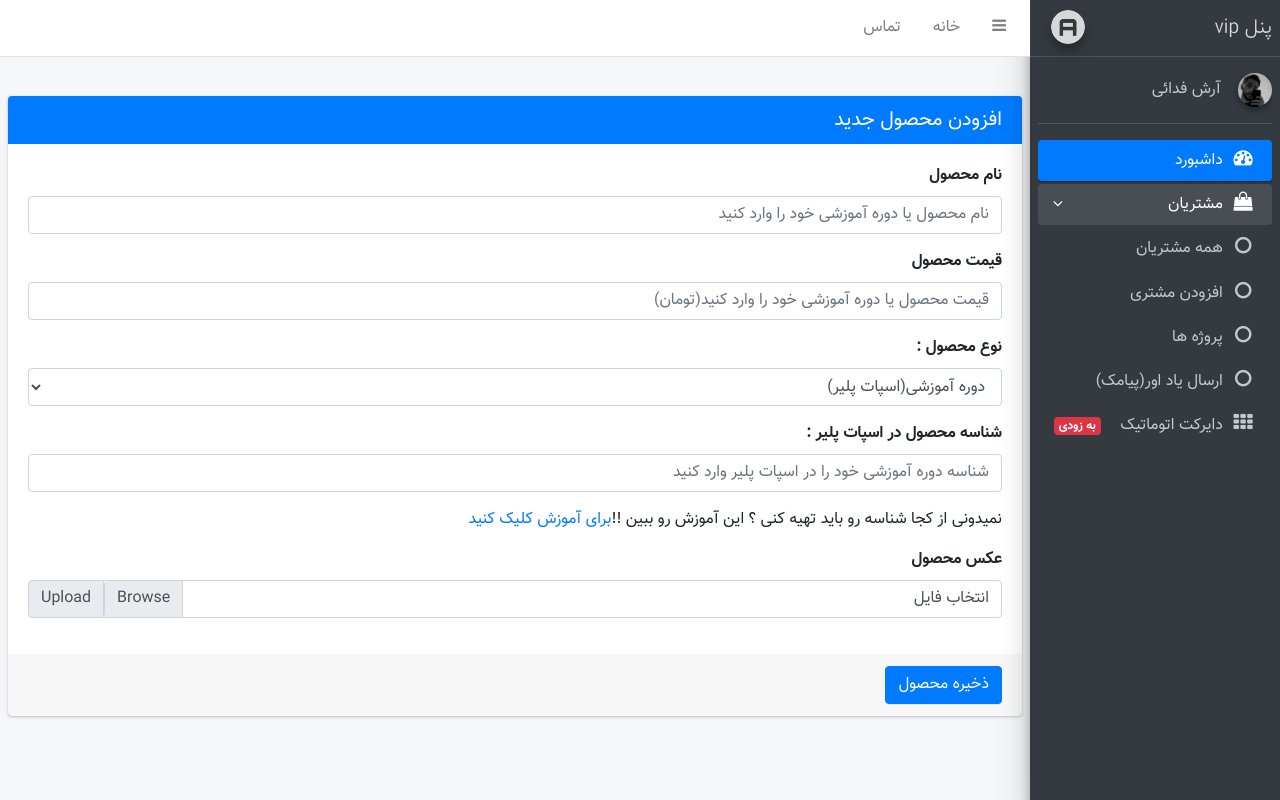
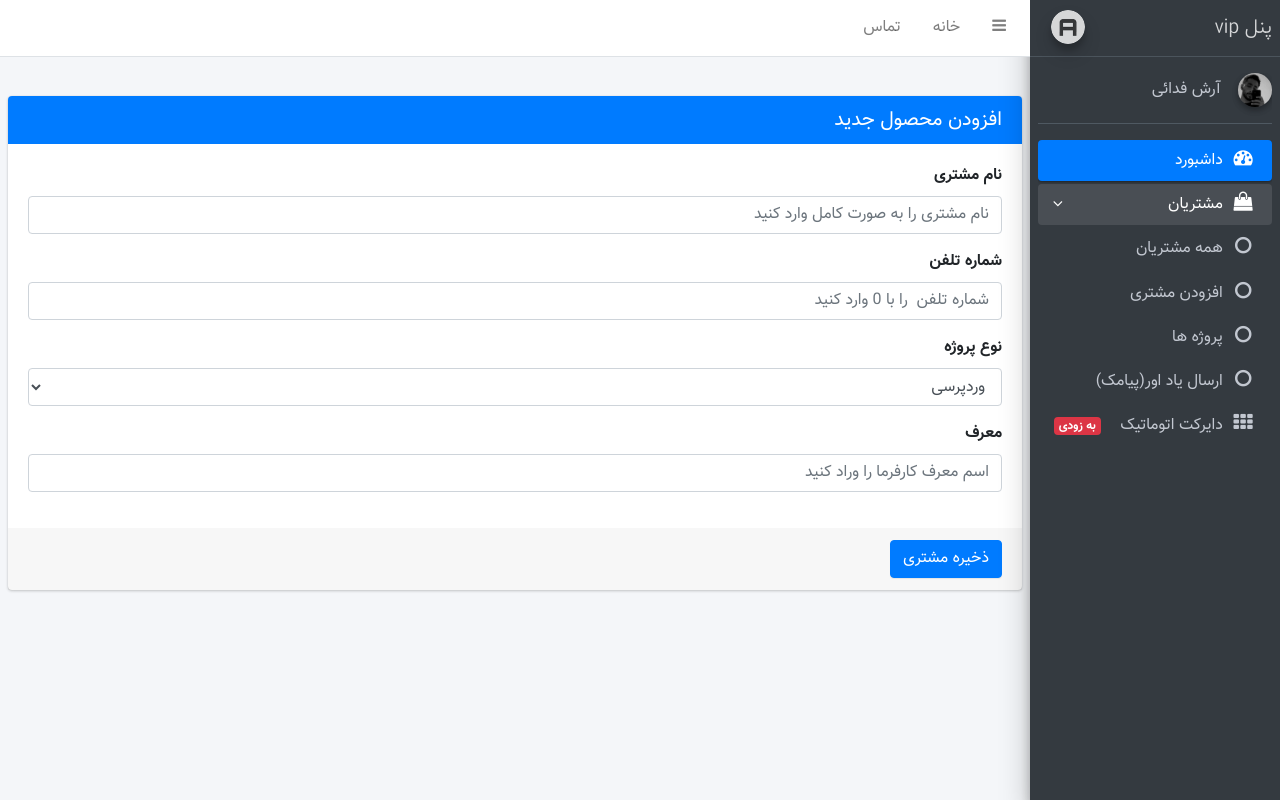
Before and after one commit to ARASHFADAEE/customer-panel, a PHP site: page /add-customer.php in a window 1280 px wide. Run offline with PHP 8.4, Linux system fonts and the light colour scheme.

Commit message:
edit form add customer

```diff
--- a/add-customer.php
+++ b/add-customer.php
@@ -1,4 +1,3 @@
-
 <?php include './partials/head/head.php' ?>
 
 
@@ -7,11 +6,11 @@
   <div class="wrapper">
 
     <!-- Navbar Start  -->
-<?php include './partials/navbar/navbar.php';?>
+    <?php include './partials/navbar/navbar.php'; ?>
     <!-- /.navbar End -->
 
     <!-- Main Sidebar Container -->
-  <?php include './partials/sidebar/sidebar.php';?>
+    <?php include './partials/sidebar/sidebar.php'; ?>
 
     <!--  END Main Sidebar Container -->
 
@@ -39,51 +38,40 @@
             </div>
             <!-- /.card-header -->
             <!-- form start -->
-            <form  role="form">
+            <form role="form">
               <div class="card-body">
                     <div class="form-group ">
-                        <label for="product-name">نام محصول</label>
-                        <input type="text" class="form-control"  placeholder="نام محصول یا دوره آموزشی خود را وارد کنید">
+                        <label for="product-name">نام مشتری</label>
+                        <input type="text" class="form-control" placeholder="نام مشتری را به صورت کامل وارد کنید">
                       </div>
                       <div class="form-group ">
-                        <label for="product-price">قیمت محصول </label>
-                        <input type="number" class="form-control" id="exampleInputPassword1" placeholder="قیمت محصول یا دوره آموزشی خود را وارد کنید(تومان)">
+                        <label for="product-price">شماره تلفن</label>
+                        <input type="number" class="form-control" id="exampleInputPassword1" placeholder="شماره تلفن  را با 0 وارد کنید">
                       </div>
 
                       <div class="form-group">
-                        <label>نوع محصول :</label>
+                        <label>نوع پروژه</label>
                         <select class="form-control select2 select2-hidden-accessible" style="width: 100%;" tabindex="-1" aria-hidden="true">
-                          <option>دوره آموزشی(اسپات پلیر)</option>
-                          <option>محصول فیزیکی</option>
-                        </select>
+                          <option>وردپرسی</option>
+                          <option>اختصاصی</option>
+                        <option>نامعلوم</option></select>
                       </div>
                       <div class="form-group ">
-                        <label for="product-name">شناسه محصول در اسپات پلیر :</label>
-                        <input type="text" class="form-control"  placeholder="شناسه دوره آموزشی خود را در اسپات پلیر وارد کنید">
-                        <p class="mt-3">نمیدونی از کجا شناسه رو باید تهیه کنی ؟ این آموزش رو ببین  !!<a href="https://google.com">برای آموزش کلیک کنید</a></a></p>
+                        <label for="product-name">معرف</label>
+                        <input type="text" class="form-control" placeholder="اسم معرف کارفرما را وراد کنید">
+
 
                       </div>
-                      <div class="form-group">
-                        <label for="exampleInputFile">عکس محصول</label>
-                        <div class="input-group">
-                          <div class="custom-file">
-                            <input type="file" class="custom-file-input" id="exampleInputFile">
-                            <label class="custom-file-label" for="exampleInputFile">انتخاب فایل</label>
-                          </div>
-                          <div class="input-group-append">
-                            <span class="input-group-text" id="">Upload</span>
-                          </div>
-                        </div>
-                      </div>
+
 
 </div>
 </form>
 
 
               <div class="card-footer">
-                <button type="submit" class="btn btn-primary">ذخیره محصول</button>
+                <button type="submit" class="btn btn-primary">ذخیره مشتری</button>
               </div>
-            </form>
+
           </div>
 
     </div>
@@ -104,4 +92,5 @@
     <!-- AdminLTE App -->
     <script src="dist/js/adminlte.min.js"></script>
 </body>
+
 </html>
```
Lines whose indentation alone changed are shown as unchanged.
